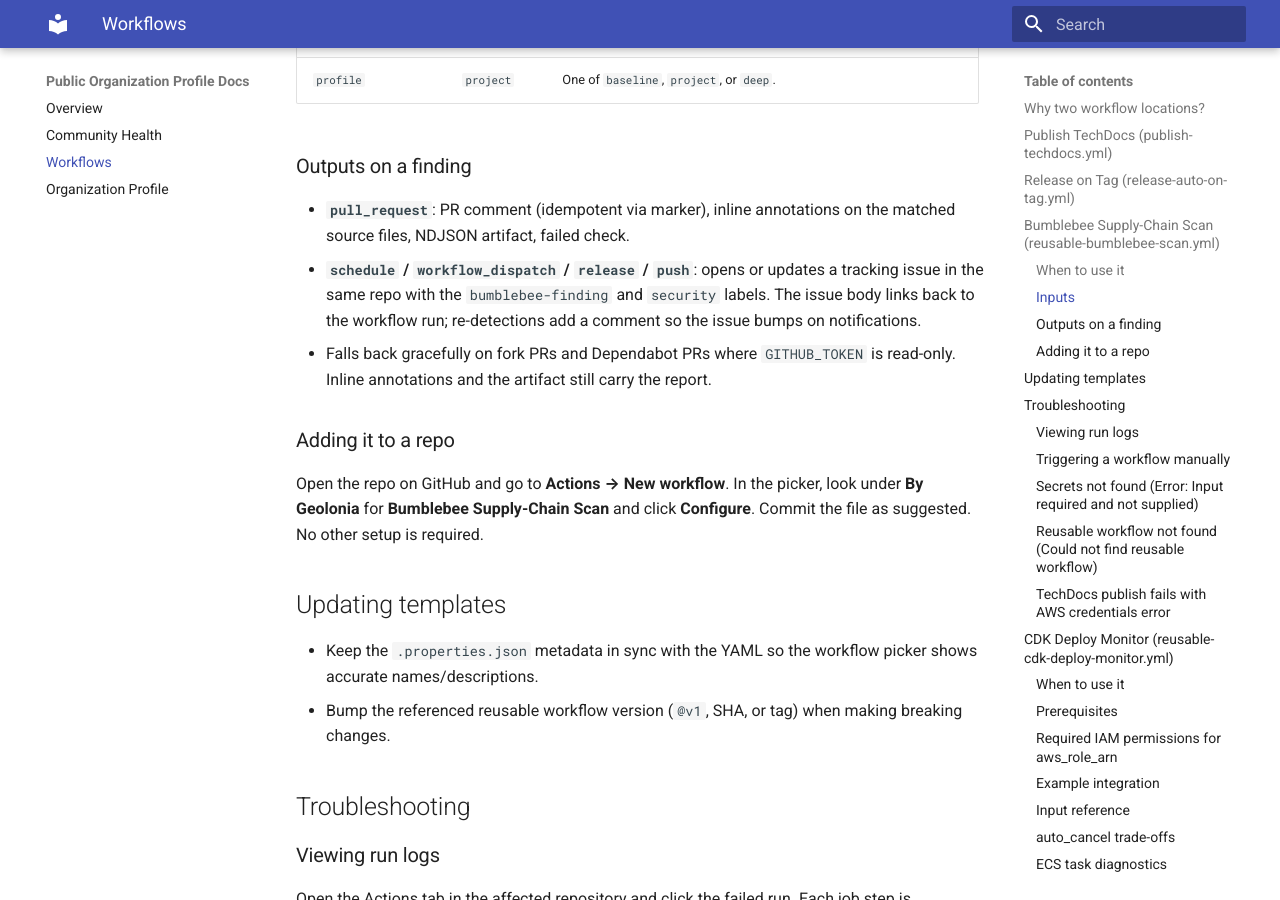
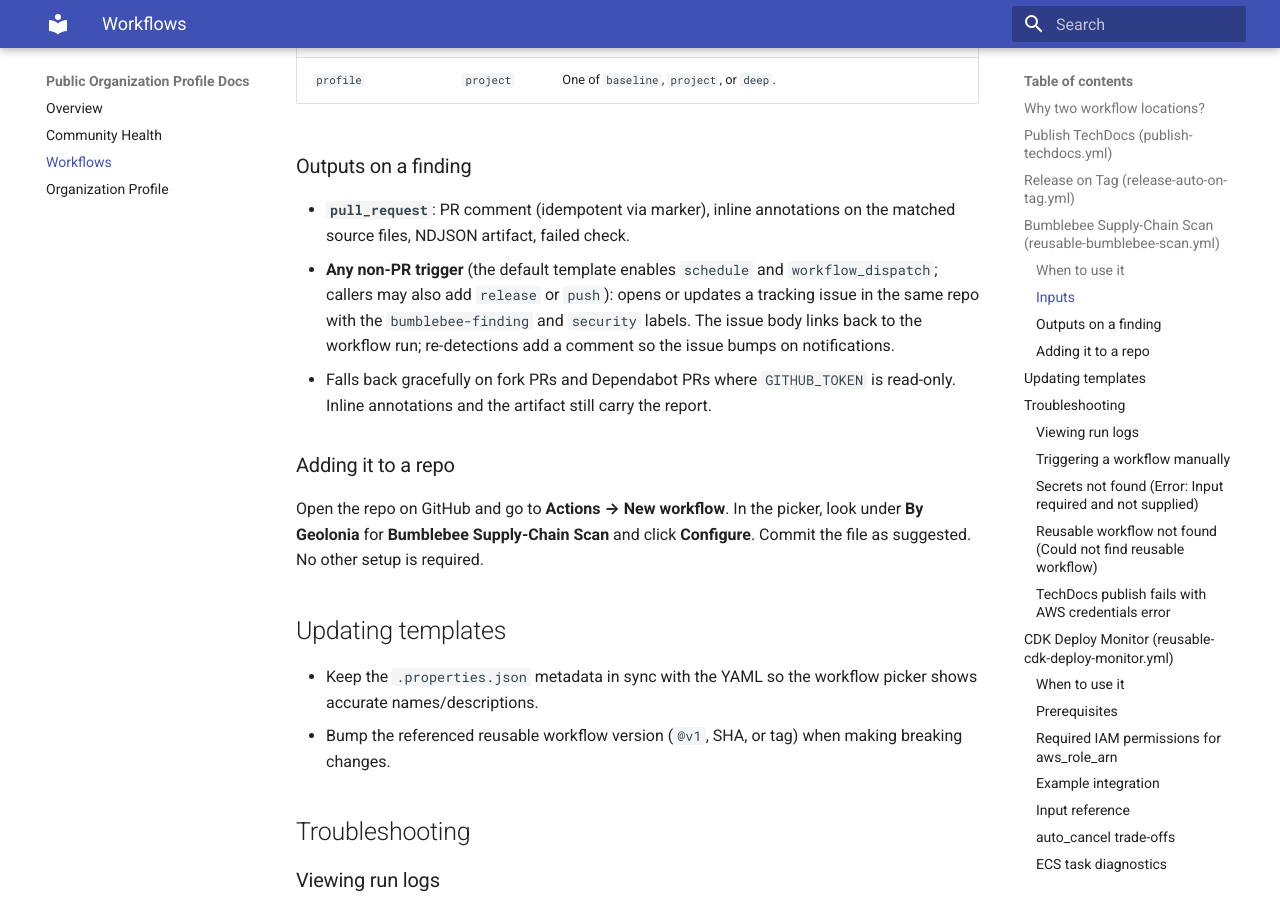
Before and after one commit to geolonia/.github, an MkDocs documentation site: the page built from docs/workflows.md, in a window 1280 px wide and 900 px high, scrolled down 2775 px. Built offline with MkDocs 1.6.1 and Material for MkDocs 9.7.7, drawn with Linux system fonts in a browser that asks for light colours.

Commit message:
docs(workflows): clarify Bumblebee trigger list per CodeRabbit
The reusable workflow is workflow_call-only; the default template
enables pull_request + schedule + workflow_dispatch (release commented,
push not configured). Reword the issue-on-finding bullet to say 'any
non-PR trigger' and note which the template enables vs. what callers
may add, instead of listing release/push as if active.

```diff
--- a/docs/workflows.md
+++ b/docs/workflows.md
@@ -112,10 +112,12 @@ configurations and editor / browser extensions in the repo checkout.
 
 - **`pull_request`**: PR comment (idempotent via marker), inline
   annotations on the matched source files, NDJSON artifact, failed check.
-- **`schedule` / `workflow_dispatch` / `release` / `push`**: opens or
-  updates a tracking issue in the same repo with the `bumblebee-finding`
-  and `security` labels. The issue body links back to the workflow run;
-  re-detections add a comment so the issue bumps on notifications.
+- **Any non-PR trigger** (the default template enables `schedule` and
+  `workflow_dispatch`; callers may also add `release` or `push`): opens
+  or updates a tracking issue in the same repo with the
+  `bumblebee-finding` and `security` labels. The issue body links back to
+  the workflow run; re-detections add a comment so the issue bumps on
+  notifications.
 - Falls back gracefully on fork PRs and Dependabot PRs where
   `GITHUB_TOKEN` is read-only. Inline annotations and the artifact still
   carry the report.
```
